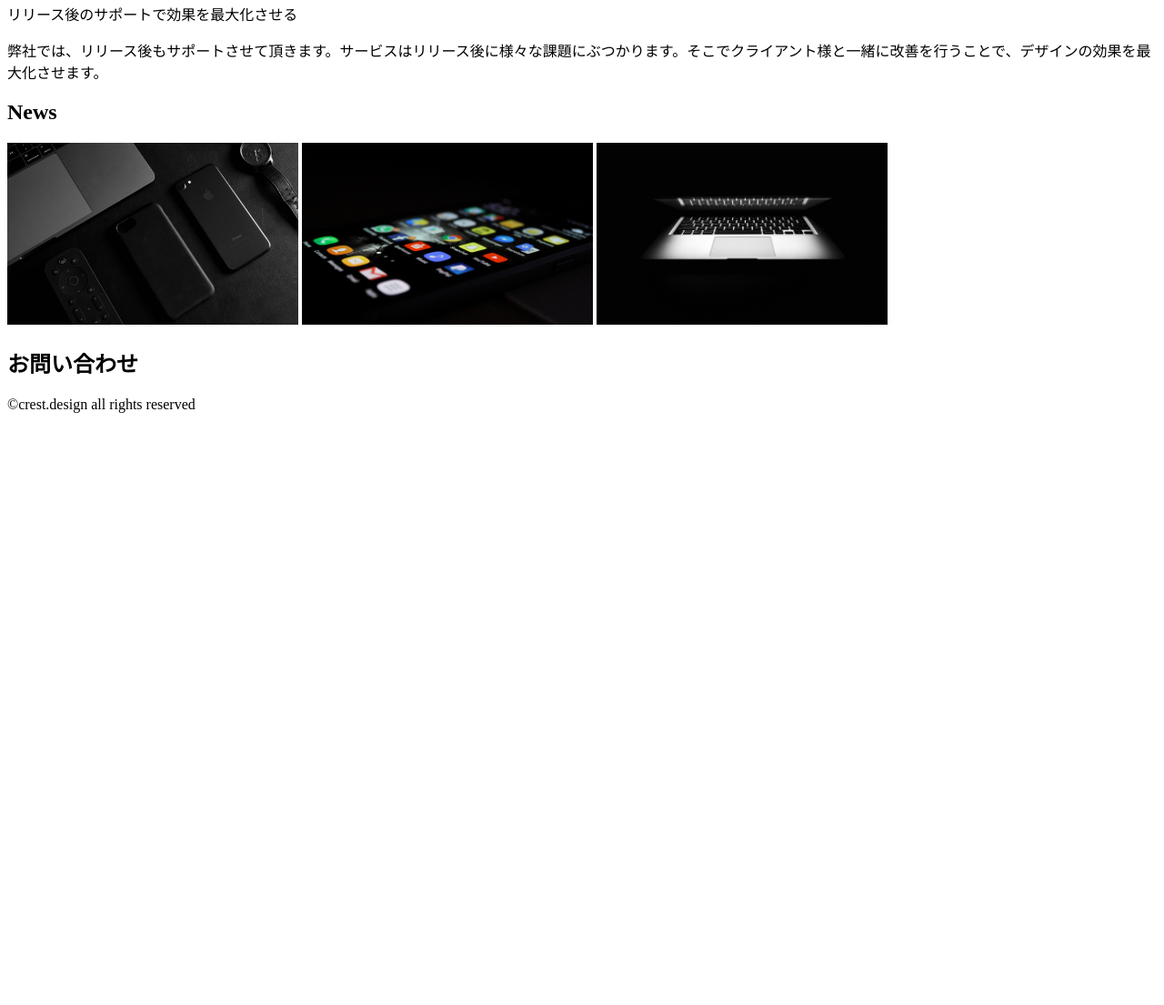
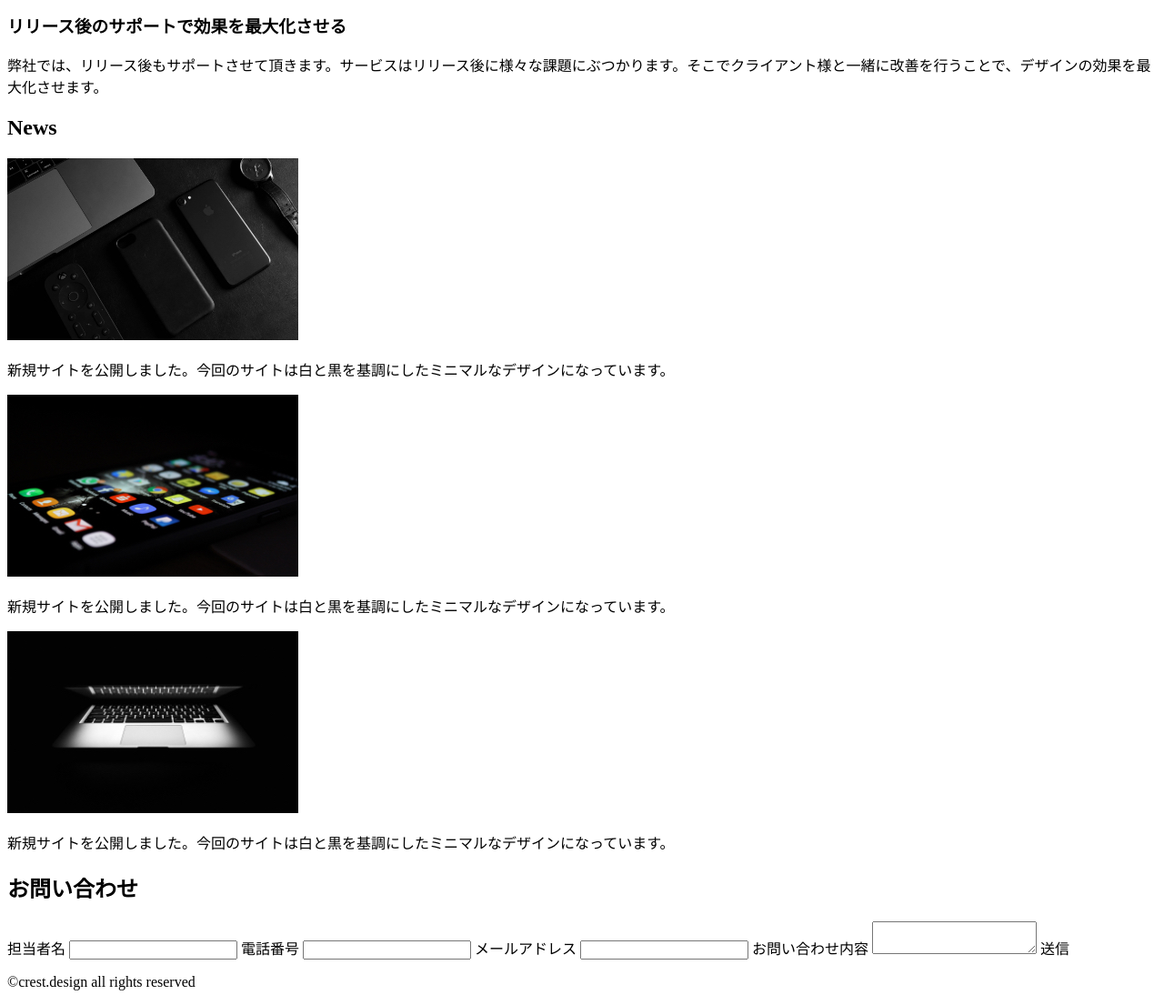
Before and after one commit to haru-programming/coding_practice, a plain HTML site: page cresta_begginer/index.html in a window 1280 px wide. Shown: the part 1740-2845 px from the top of the page at 91% size. Before the commit the page ends 2210 px from the top, so only its background shows below. Drawn offline with nearby package versions, Linux system fonts and the light colour scheme; files that its build step writes are made by us from their sources.

Commit message:
add html

```diff
--- a/cresta_begginer/index.html
+++ b/cresta_begginer/index.html
@@ -48,14 +48,14 @@
           <div class="">
             <img class="" src="img/service-image@2x.jpg" />
             <div class="">
-              <p>リリース時のサポートでサービスのブランディングを</p>
+              <h3>リリース時のサポートでサービスのブランディングを</h3>
               <p>弊社では、リリース時もサポートさせて頂きます。プレスリリース用のサイトや動画制作を通して、サービスのブランディングを行わせて頂きます。</p>
             </div>
           </div>
           <div class="">
             <img class="" src="img/service-image02@2x.jpg" />
             <div class="">
-              <p>リリース後のサポートで効果を最大化させる</p>
+              <h3>リリース後のサポートで効果を最大化させる</h3>
               <p>弊社では、リリース後もサポートさせて頂きます。サービスはリリース後に様々な課題にぶつかります。そこでクライアント様と一緒に改善を行うことで、デザインの効果を最大化させます。</p>
             </div>
           </div>
@@ -67,18 +67,30 @@
           <h2>News</h2>
           <div class="">
             <img class="" src="img/card-image1@2x.jpg" />
+            <p>新規サイトを公開しました。今回のサイトは白と黒を基調にしたミニマルなデザインになっています。</p>
             <img class="" src="img/card-image2@2x.jpg" />
+            <p>新規サイトを公開しました。今回のサイトは白と黒を基調にしたミニマルなデザインになっています。</p>
             <img class="" src="img/card-image3@2x.jpg" />
+            <p>新規サイトを公開しました。今回のサイトは白と黒を基調にしたミニマルなデザインになっています。</p>
           </div>
       </section>
       <!-- お問い合わせ -->
       <section>
         <div class="wrapper">
           <h2>お問い合わせ</h2>
+          <label for="contact-text">担当者名</label>
+          <input id="contact-text" type="text" name="name">
+          <label for="contact-number">電話番号</label>
+          <input id="contact-number" type="tel" name="tel">
+          <label for="contact-mail">メールアドレス</label>
+          <input id="contact-mail" type="email" name="mail">
+          <label for="contact-comment">お問い合わせ内容</label>
+          <textarea id="contact-comment" name="comment"></textarea>
+          <span class="section__btn--submit">送信</span>
         </div>
       </section>
     </main>
-
+    <!-- フッター -->
     <footer>
       <p>©︎crest.design all rights reserved</p>
     </footer>
```
